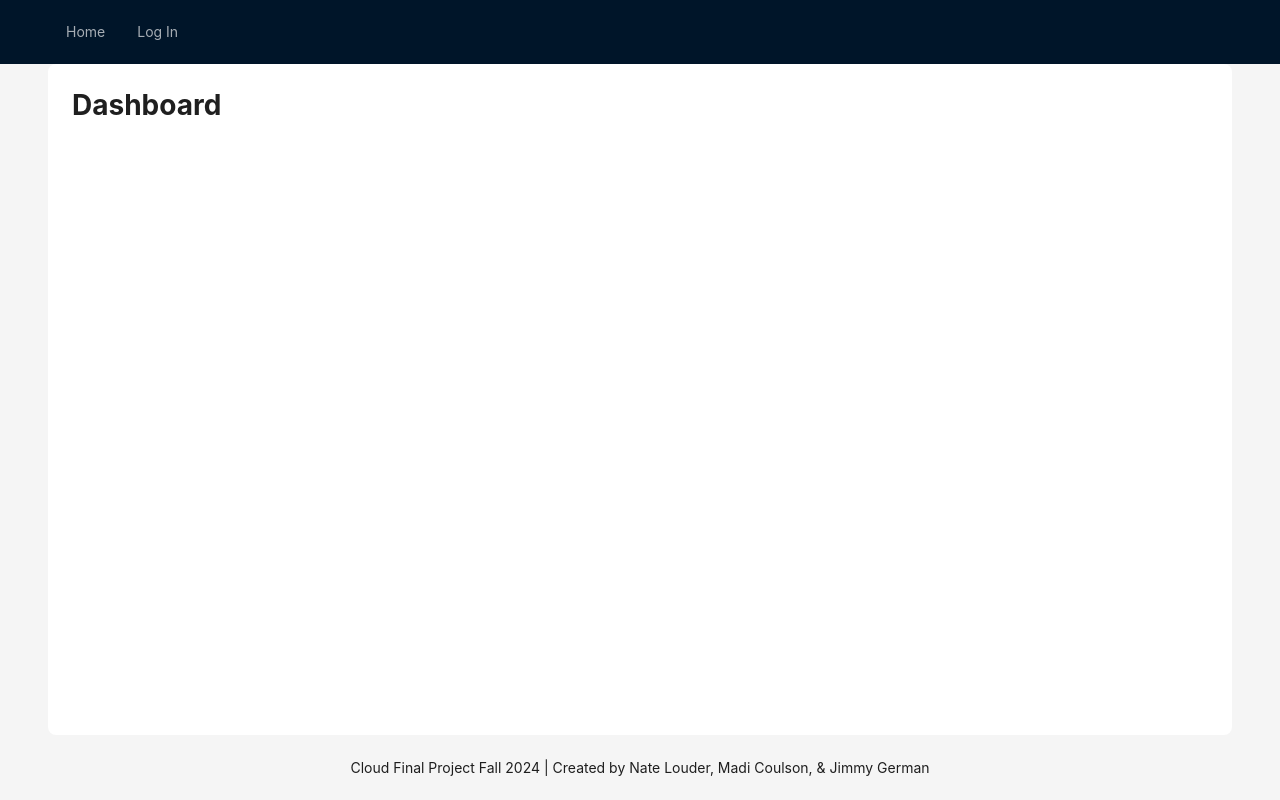
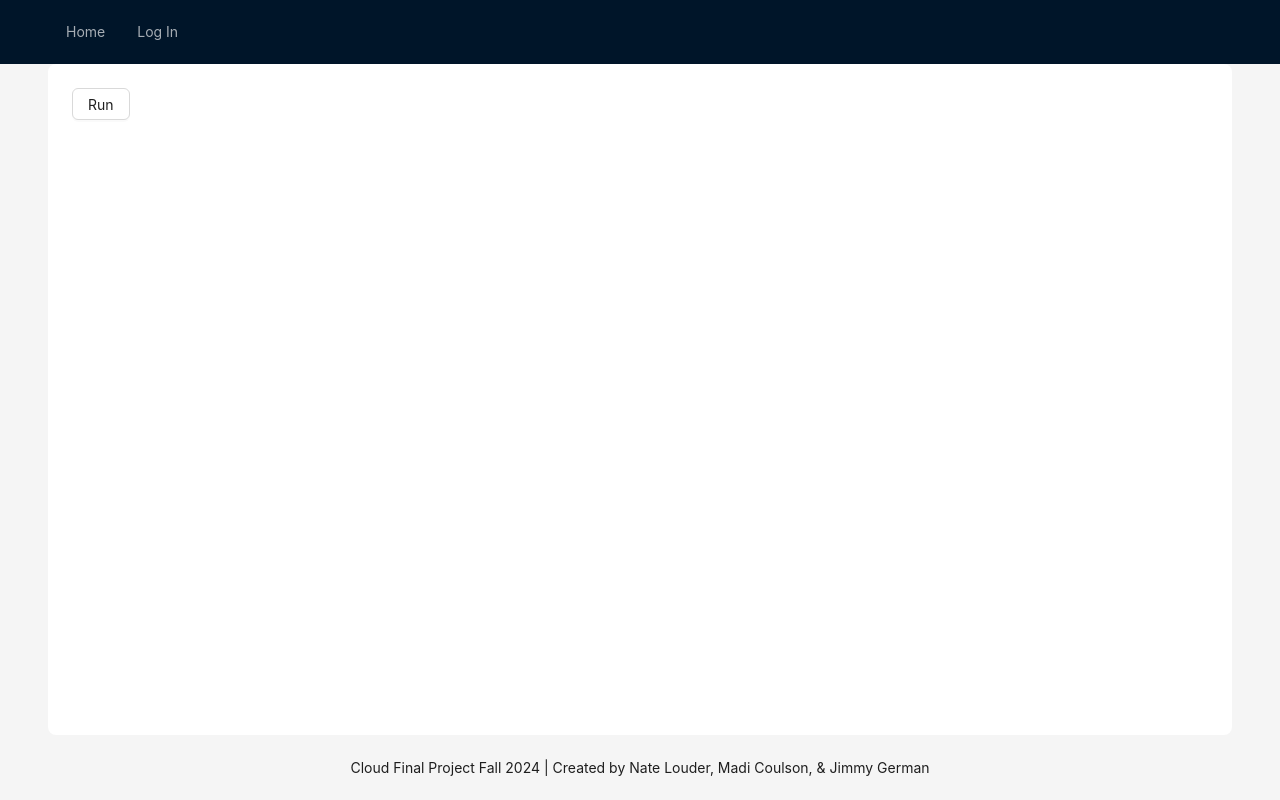
Before and after one commit to NatesSchoolOrg/FinalCloudProject, a Next.js app: page /dashboard in a window 1280 px wide. Before the commit this address had no page. Built offline with nearby package versions, Linux system fonts and the light colour scheme.

Commit message:
dashboard

```diff
--- a/app/dashboard/Dashboard.tsx
+++ b/app/dashboard/Dashboard.tsx
@@ -1,47 +1,101 @@
 "use client"
-import React, { MouseEventHandler } from 'react';
+import React, { MouseEventHandler, useState } from 'react';
 import { Holiday } from '../types/holidays';
 import { IRecordSet, IResult } from 'mssql';
 import { DataUtilities } from '../utilities/data-utilities';
 import { Table, InputNumber, Button, Flex, Form, FormProps, InputNumberProps, message, Select } from 'antd';
-import { DataPull, Household, StoreRegion, StoreRegionEnum, datapullsColumns } from '../types/data-interfaces';
+import { Commodity, Household, StoreRegion, StoreRegionEnum, datapullsColumns } from '../types/data-interfaces';
 
 export default function Dashboard() {
     const [holiday, setHoliday] = React.useState<Holiday | undefined>(undefined);
     const [year, setYear] = React.useState<string>("2019");
+    const [bestCommodities, setBestCommodities] = useState<Commodity[]>([]);
+    const [worstCommodities, setWorstCommodities] = useState<Commodity[]>([]);
+
+    const formatDate = (date: string) => {
+        let dateArray = date.split('/');
+        return `${dateArray[2]}-${dateArray[0]}-${dateArray[1]}`;
+    }
 
     const fetchCommodityData = async (selectedHoliday: Holiday) => {
         setHoliday(selectedHoliday);
         let queryBestCommodity: string = `
-            SELECT TOP(10) p.COMMODITY, COUNT(*)
+            SELECT TOP(3) p.COMMODITY, COUNT(*) as COUNT
             FROM transactions t
             JOIN
                 households h ON t.HSHD_NUM = h.HSHD_NUM
             JOIN
                 products p ON t.PRODUCT_NUM = p.PRODUCT_NUM
+            WHERE
+                CAST(t.PURCHASE_DATE AS DATE) BETWEEN '2019-01-01' AND '2019-12-31'
             GROUP BY p.COMMODITY
             ORDER BY COUNT(*) DESC
         `;
 
-        let query_worst: string = `
-            SELECT TOP(10) p.COMMODITY, COUNT(*)
+        let queryWorstCommodity: string = `
+            SELECT TOP(3) p.COMMODITY, COUNT(*) as COUNT
             FROM transactions t
             JOIN
                 households h ON t.HSHD_NUM = h.HSHD_NUM
             JOIN
                 products p ON t.PRODUCT_NUM = p.PRODUCT_NUM
+            WHERE
+                CAST(t.PURCHASE_DATE AS DATE) BETWEEN '2019-01-01' AND '2019-12-31'
             GROUP BY p.COMMODITY
+            ORDER BY COUNT(*) ASC
         `;
 
         const params = {
-            startDate: new Date(holiday?.startDate + '/' + year),
-            endDate: new Date(holiday?.endDate + '/' + year),
+            startDate: formatDate(holiday?.startDate + '/' + year),
+            endDate: formatDate(holiday?.endDate + '/' + year),
+        }
+
+        const responseBest = await fetch('/api/runquery', {
+            method: 'POST',
+            headers: {
+                'Content-Type': 'application/json',
+            },
+            body: JSON.stringify(
+                {
+                    query: queryBestCommodity,
+                    params: params,
+                }),
+        });
+
+        if (responseBest.ok) {
+            const data = await responseBest.json();
+            setBestCommodities(DataUtilities.mapCommodityData(data));
+        } else {
+            console.error('Failed to fetch best commodity data');
+        }
+
+        const responseWorst = await fetch('/api/runquery', {
+            method: 'POST',
+            headers: {
+                'Content-Type': 'application/json',
+            },
+            body: JSON.stringify(
+                {
+                    query: queryWorstCommodity,
+                    params: params,
+                }),
+        });
+
+        if (responseWorst.ok) {
+            const data = await responseWorst.json();
+            setWorstCommodities(DataUtilities.mapCommodityData(data));
+        } else {
+            console.error('Failed to fetch worst commodity data');
         }
     }
 
 
 
     return (
-        <HolidaySelector onHolidaySelected={fetchData} />
+        <Button onClick={() => fetchCommodityData({
+            holiday: "Christmas",
+            startDate: "12/18",
+            endDate: "01/01"
+        },)}>Run</Button>
     )
 }
--- a/app/dashboard/page.tsx
+++ b/app/dashboard/page.tsx
@@ -1,14 +1,14 @@
 "use client"
 import { useProtectedRoute } from '../../hooks/useProtectedRoute';
+import Dashboard from './Dashboard';
 
-const Dashboard = () => {
-    useProtectedRoute();
+const DashboardPage = () => {
+    // useProtectedRoute();
     return (
         <div>
-            <h1>Dashboard</h1>
-
+            <Dashboard></Dashboard>
         </div>
     )
 }
 
-export default Dashboard
+export default DashboardPage
--- a/app/types/data-interfaces.tsx
+++ b/app/types/data-interfaces.tsx
@@ -97,6 +97,11 @@ export interface DataPull {
     HH_SIZE: string | undefined,
     CHILDREN: string | undefined,
 }
+
+export interface Commodity {
+  name: string;
+  amount: number;
+};
 
 export const householdColumns = [
     {
--- a/app/utilities/data-utilities.ts
+++ b/app/utilities/data-utilities.ts
@@ -1,5 +1,5 @@
 import { parse } from "path";
-import { Household, StoreRegion, YesNoFlag, MaritalStatus, Product, Transaction, Homeowner, BrandType, Department, DepartmentEnum, BrandTypeEnum, HomeownerEnum, MaritalStatusEnum, StoreRegionEnum, YesNoFlagEnum, DataPull } from "../types/data-interfaces";
+import { Household, StoreRegion, YesNoFlag, MaritalStatus, Product, Transaction, Homeowner, BrandType, Department, DepartmentEnum, BrandTypeEnum, HomeownerEnum, MaritalStatusEnum, StoreRegionEnum, YesNoFlagEnum, DataPull, Commodity } from "../types/data-interfaces";
 
 export class DataUtilities {
     private static removeWhiteSpace = (string: string | string[]): string | undefined => {
@@ -13,7 +13,7 @@ export class DataUtilities {
     private static cleanUpData = (data: any[]): any[] => {
         return data.map((item) => {
             for (let key in item) {
-                item[key] = DataUtilities.removeWhiteSpace(item[key]);
+                item[key] = typeof item[key] !== 'number' ? DataUtilities.removeWhiteSpace(item[key]) : item[key];
             }
             return item;
         })
@@ -32,8 +32,8 @@ export class DataUtilities {
 
     private static parseStoreRegion = (storeRegion: string): StoreRegion | undefined => {
         switch (storeRegion) {
-            case 'NORTH':
-                return StoreRegionEnum.North;
+            // case 'NORTH':
+            //     return StoreRegionEnum.North;
             case 'SOUTH':
                 return StoreRegionEnum.South;
             case 'EAST':
@@ -175,4 +175,13 @@ export class DataUtilities {
         })
     }
 
+    static mapCommodityData = (data: any[]): Commodity[] => {
+        return this.cleanUpData(data).map((item, index) => {
+            return {
+                name: item['COMMODITY'],
+                amount: item['COUNT']
+            } as Commodity
+        })
+    }
+
 }
```
